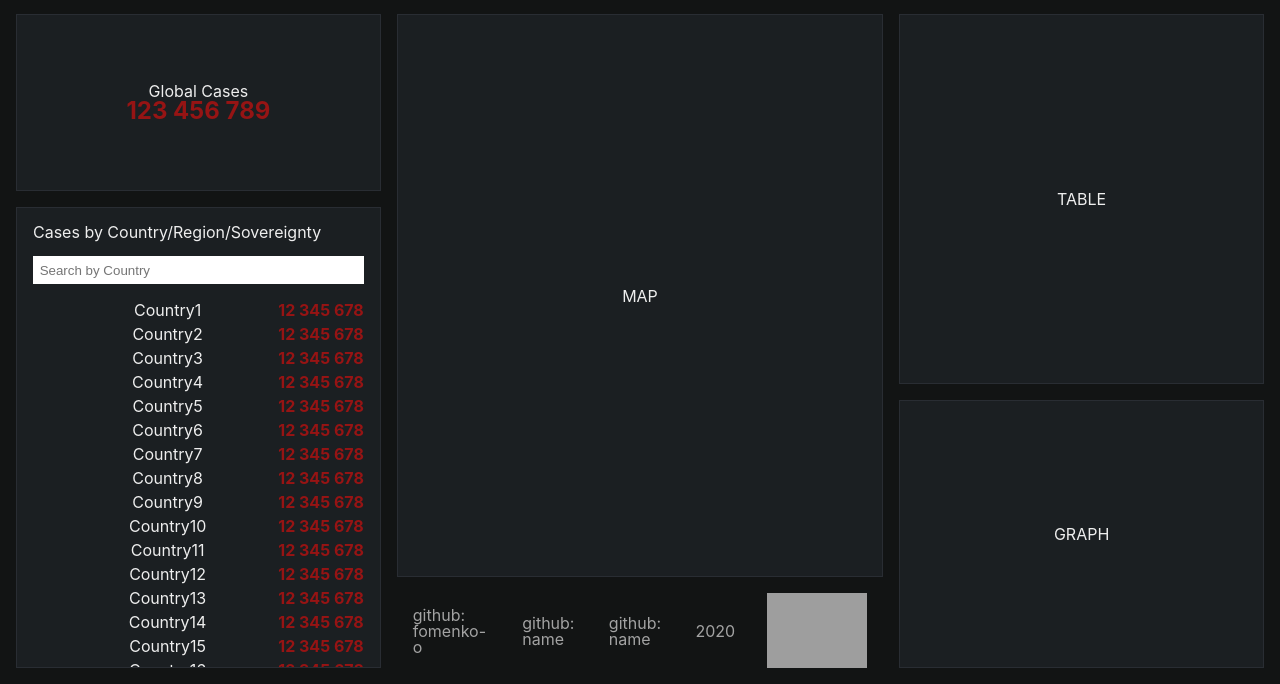
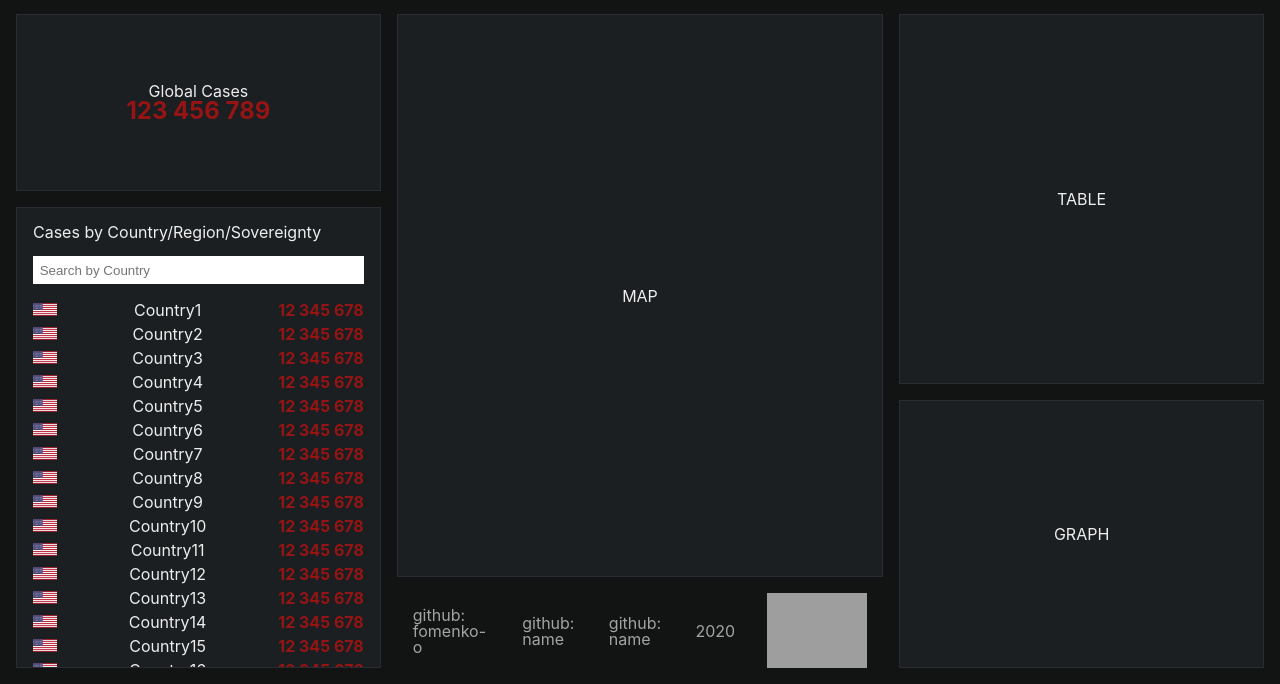
Before and after one commit to cootook/COVID-19-Dashboard, a website built with webpack: page src/index.html in a window 1280 px wide. Shown: the part 116-800 px from the top of the page. Built offline with nearby package versions, Linux system fonts and the light colour scheme; no server answers; grey boxes are pictures that could not be loaded; files whose address does not match are found by name.

Commit message:
fix: add flag icon

```diff
--- a/src/scss/main.scss
+++ b/src/scss/main.scss
@@ -130,7 +130,7 @@ section {
 
   .country-logo {
     @include size(24px, 24px);
-    background: center/contain url("US.svg") no-repeat;
+    background: center/contain url("assets/icons/US.svg") no-repeat;
   }
 
 }
```
Also changed, not shown: src/assets/icons/US.svg (added), src/style.css.
